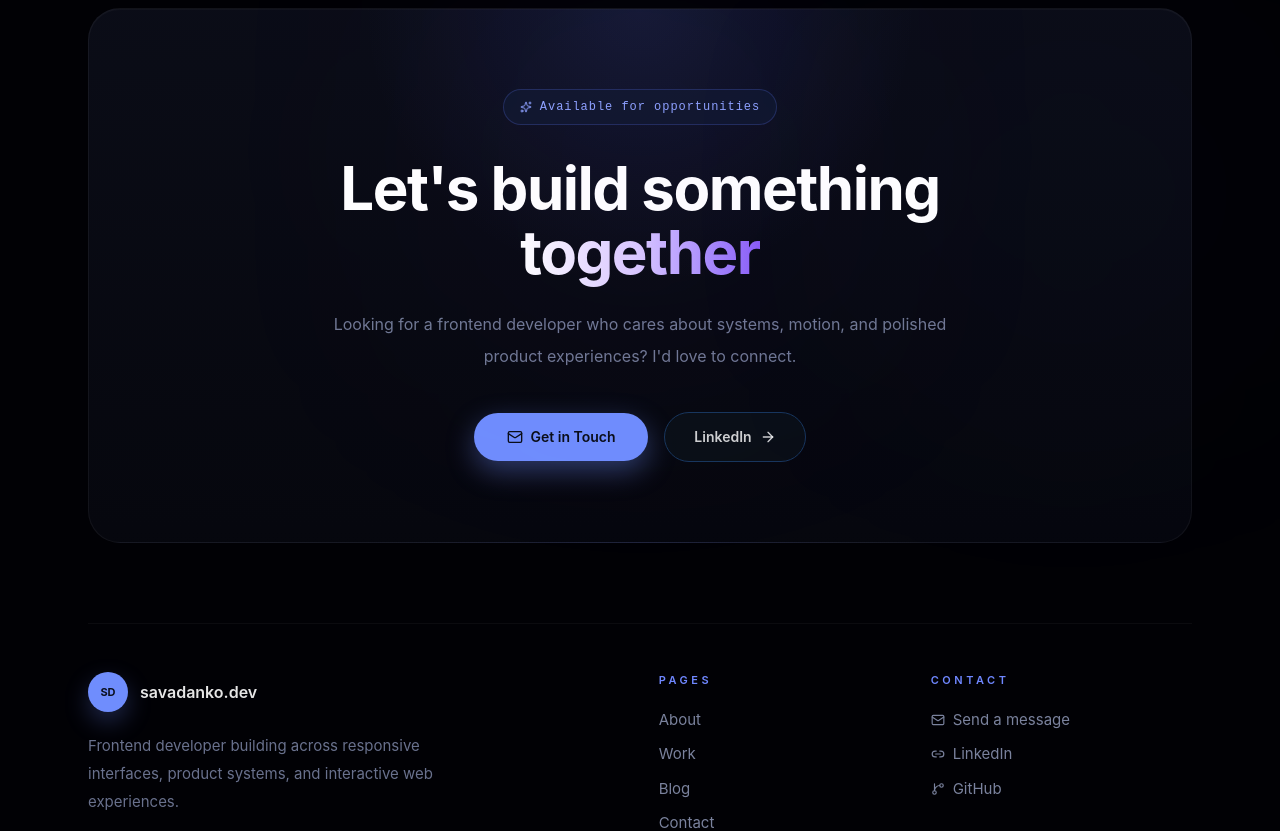
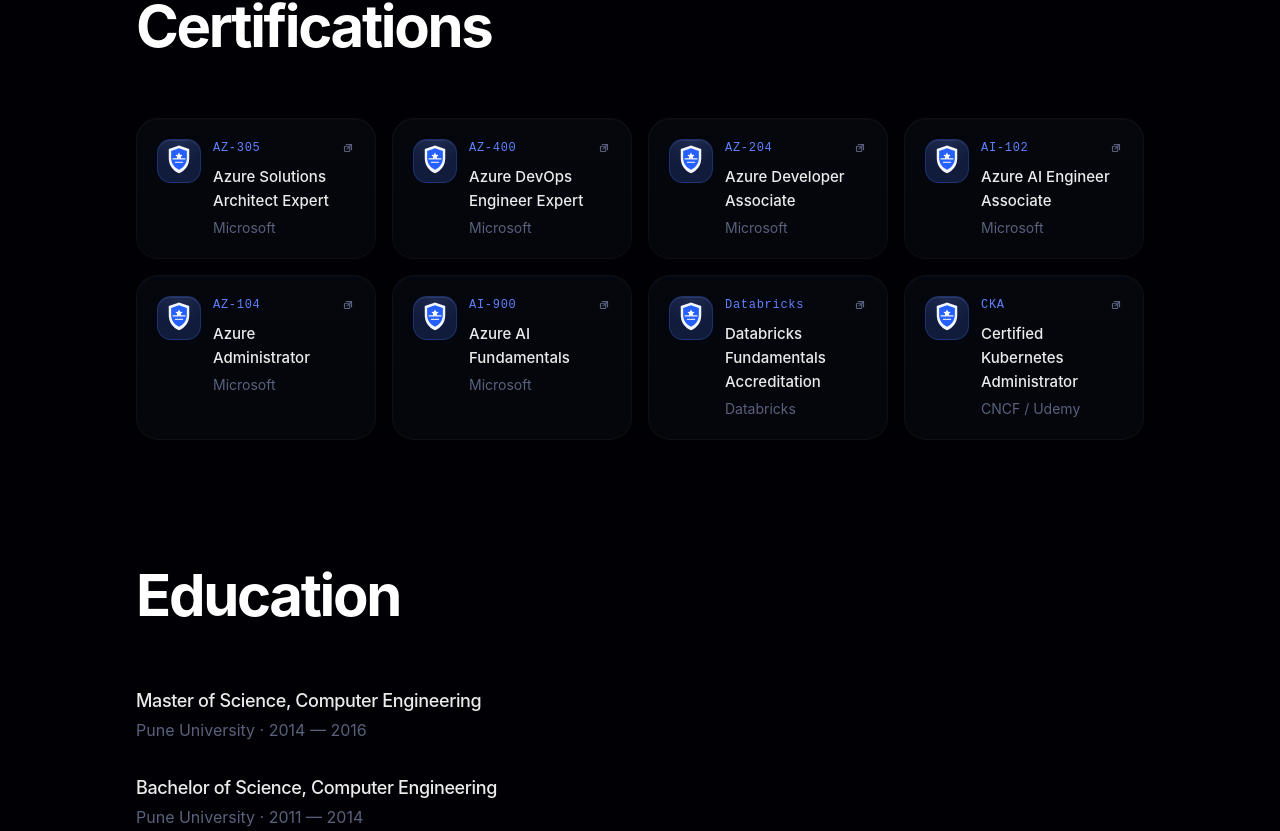
Before and after one commit to SaveliyDanko/savadanko-web, a React (Vite) app: page /about in a window 1280 px wide. Shown: the part 1478-2309 px from the top of the page. Built offline with nearby package versions, Linux system fonts and the light colour scheme.

Commit message:
feat: add about certifications and education

```diff
--- a/src/data/aboutPage.ts
+++ b/src/data/aboutPage.ts
@@ -37,3 +37,59 @@
       "Every decision is a tradeoff. I make them explicitly, document them, and revisit when constraints change.",
   },
 ] as const;
+
+export const aboutPageCertifications = [
+  {
+    code: "AZ-305",
+    title: "Azure Solutions Architect Expert",
+    issuer: "Microsoft",
+  },
+  {
+    code: "AZ-400",
+    title: "Azure DevOps Engineer Expert",
+    issuer: "Microsoft",
+  },
+  {
+    code: "AZ-204",
+    title: "Azure Developer Associate",
+    issuer: "Microsoft",
+  },
+  {
+    code: "AI-102",
+    title: "Azure AI Engineer Associate",
+    issuer: "Microsoft",
+  },
+  {
+    code: "AZ-104",
+    title: "Azure Administrator",
+    issuer: "Microsoft",
+  },
+  {
+    code: "AI-900",
+    title: "Azure AI Fundamentals",
+    issuer: "Microsoft",
+  },
+  {
+    code: "Databricks",
+    title: "Databricks Fundamentals Accreditation",
+    issuer: "Databricks",
+  },
+  {
+    code: "CKA",
+    title: "Certified Kubernetes Administrator",
+    issuer: "CNCF / Udemy",
+  },
+] as const;
+
+export const aboutPageEducation = [
+  {
+    degree: "Master of Science, Computer Engineering",
+    school: "Pune University",
+    years: "2014 — 2016",
+  },
+  {
+    degree: "Bachelor of Science, Computer Engineering",
+    school: "Pune University",
+    years: "2011 — 2014",
+  },
+] as const;
--- a/src/pages/AboutPage.tsx
+++ b/src/pages/AboutPage.tsx
@@ -2,6 +2,8 @@
 import { motion } from "framer-motion";
 import { Section } from "@/components/layout";
 import {
+  aboutPageCertifications,
+  aboutPageEducation,
   aboutPageHero,
   aboutPageIntro,
   aboutPagePrinciples,
@@ -32,6 +34,53 @@
         <circle cx="69" cy="18" r="14" fill="rgba(255,255,255,0.12)" />
       </svg>
       <div className="pointer-events-none absolute inset-0 bg-[linear-gradient(180deg,rgba(255,255,255,0.06),transparent_42%,rgba(0,0,0,0.12))]" />
+    </div>
+  );
+}
+
+function ExternalMiniIcon() {
+  return (
+    <svg
+      viewBox="0 0 16 16"
+      className="h-3.5 w-3.5"
+      fill="none"
+      aria-hidden="true"
+    >
+      <path
+        d="M6 4h6v6M12 4 7 9"
+        stroke="currentColor"
+        strokeWidth="1.35"
+        strokeLinecap="round"
+        strokeLinejoin="round"
+      />
+      <path
+        d="M10 7.5V11a1 1 0 0 1-1 1H5a1 1 0 0 1-1-1V7a1 1 0 0 1 1-1h3.5"
+        stroke="currentColor"
+        strokeWidth="1.35"
+        strokeLinecap="round"
+        strokeLinejoin="round"
+      />
+    </svg>
+  );
+}
+
+function CertificationBadge({ code }: { code: string }) {
+  return (
+    <div className="flex h-11 w-11 shrink-0 items-center justify-center rounded-[14px] border border-[#24418f]/60 bg-[radial-gradient(circle_at_top,rgba(97,137,255,0.28),rgba(18,28,61,0.96)_62%)] shadow-[inset_0_1px_0_rgba(255,255,255,0.08)]">
+      <svg viewBox="0 0 44 44" className="h-9 w-9" aria-hidden="true">
+        <path
+          d="M22 3 34.5 7.4v11.3c0 8.4-5.1 15.5-12.5 18.3C14.6 34.2 9.5 27.1 9.5 18.7V7.4L22 3Z"
+          fill="#f3f7ff"
+        />
+        <path
+          d="M22 6.5 31.6 9.8v8.6c0 6.4-3.8 11.9-9.6 14.3-5.8-2.4-9.6-7.9-9.6-14.3V9.8L22 6.5Z"
+          fill="#2560FF"
+        />
+        <path d="M14.2 19.4h15.6" stroke="#ffffff" strokeWidth="1.4" />
+        <path d="M17 23.6h10" stroke="#ffffff" strokeWidth="1.2" />
+        <path d="M22 11.5 23.4 14.3 26.5 14.7 24.2 16.8 24.8 19.8 22 18.3 19.2 19.8 19.8 16.8 17.5 14.7 20.6 14.3 22 11.5Z" fill="#ffffff" />
+      </svg>
+      <span className="sr-only">{code}</span>
     </div>
   );
 }
@@ -117,6 +166,72 @@
             ))}
           </div>
         </motion.div>
+
+        <motion.div
+          className="mt-28"
+          initial={{ opacity: 0, y: 24 }}
+          animate={{ opacity: 1, y: 0 }}
+          transition={{ duration: 0.55, delay: 0.16 }}
+        >
+          <h2 className="text-[42px] font-bold tracking-[-0.04em] text-white sm:text-[52px] lg:text-[58px]">
+            Certifications
+          </h2>
+
+          <div className="mt-12 grid gap-4 md:grid-cols-2 xl:grid-cols-4">
+            {aboutPageCertifications.map((certification) => (
+              <article
+                key={certification.code + certification.title}
+                className="rounded-[22px] border border-white/[0.04] bg-[linear-gradient(180deg,rgba(5,7,14,0.96),rgba(4,6,12,0.98))] px-5 py-5 shadow-[inset_0_1px_0_rgba(255,255,255,0.02)]"
+              >
+                <div className="flex items-start gap-3">
+                  <CertificationBadge code={certification.code} />
+
+                  <div className="min-w-0 flex-1">
+                    <div className="flex items-start justify-between gap-2">
+                      <span className="font-mono text-[12px] tracking-[0.06em] text-[#5e82ff]">
+                        {certification.code}
+                      </span>
+                      <span className="mt-0.5 text-[#59617c]">
+                        <ExternalMiniIcon />
+                      </span>
+                    </div>
+
+                    <h3 className="mt-2 text-[15px] font-medium leading-6 text-white/92">
+                      {certification.title}
+                    </h3>
+                    <p className="mt-1 text-[14px] text-[#59617c]">
+                      {certification.issuer}
+                    </p>
+                  </div>
+                </div>
+              </article>
+            ))}
+          </div>
+        </motion.div>
+
+        <motion.div
+          className="mt-28 pb-4"
+          initial={{ opacity: 0, y: 24 }}
+          animate={{ opacity: 1, y: 0 }}
+          transition={{ duration: 0.55, delay: 0.2 }}
+        >
+          <h2 className="text-[42px] font-bold tracking-[-0.04em] text-white sm:text-[52px] lg:text-[58px]">
+            Education
+          </h2>
+
+          <div className="mt-12 space-y-8">
+            {aboutPageEducation.map((item) => (
+              <article key={item.degree}>
+                <h3 className="text-[17px] font-medium tracking-[-0.02em] text-white/92 sm:text-[18px]">
+                  {item.degree}
+                </h3>
+                <p className="mt-1 text-[15px] text-[#59617c] sm:text-[16px]">
+                  {item.school} · {item.years}
+                </p>
+              </article>
+            ))}
+          </div>
+        </motion.div>
       </div>
     </Section>
   );
```
